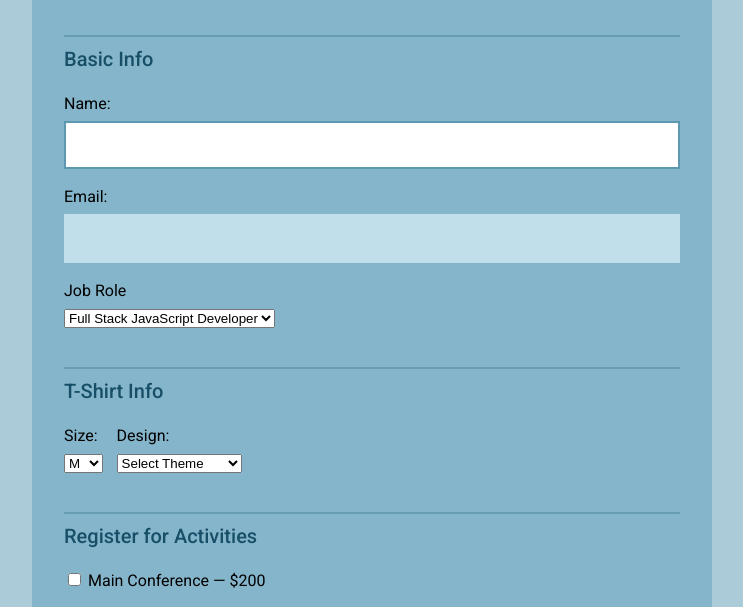
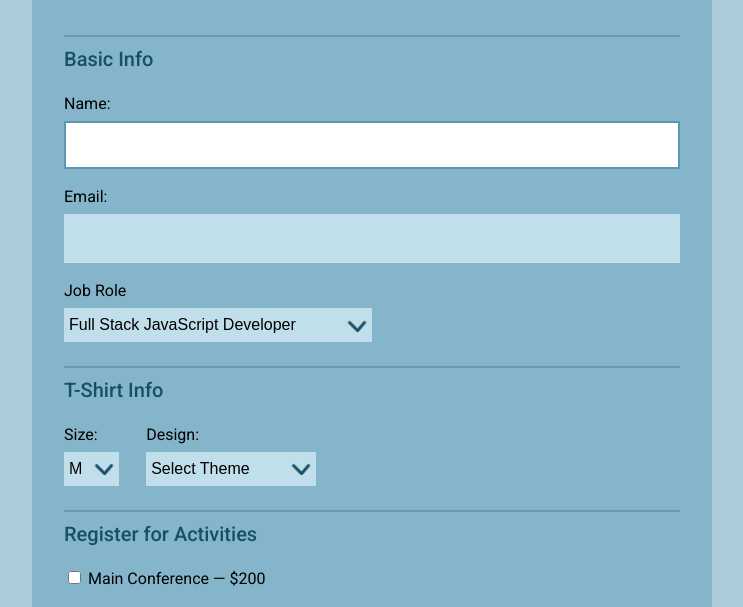
Before and after one commit to ryanosten/interactive-form, a plain HTML site: page index.html in a window 1280 px wide. Shown: the part 191-798 px from the top of the page, without its empty margins (268-1011 px from the left). Drawn offline with nearby package versions, Linux system fonts and the light colour scheme.

Commit message:
styled new select menus and refactored

```diff
--- a/css/style.css
+++ b/css/style.css
@@ -76,6 +76,10 @@ label {
 	margin-bottom: .5em;
 }
 
+label[for="exp-year"]{
+	margin-top: 20px;
+}
+
 input,
 select {
 	margin-bottom: 1.125em;
@@ -112,6 +116,73 @@ button {
 button:hover {
 	background: #184c62;
 }
+
+#other-title {
+	margin-top: 35px;
+}
+
+.styled-select-large select {
+	background: transparent;
+   	width: 308px;
+   	padding: 5px;
+   	font-size: 16px;
+   	line-height: 1;
+   	border: 0;
+   	border-radius: 0;
+   	height: 34px;
+   	-webkit-appearance: none;
+}
+
+.styled-select-large {
+   width: 308px;
+   height: 34px;
+   overflow: hidden;
+   background: url('../images/arrow.png') no-repeat right #c1deeb;
+   border: none;
+   background-size: 30px 15px;
+   }
+
+.styled-select-small select {
+	background: transparent;
+   	width: 55px;
+   	padding: 5px;
+   	font-size: 16px;
+   	line-height: 1;
+   	border: 0;
+   	border-radius: 0;
+   	height: 34px;
+   	-webkit-appearance: none;
+}
+
+.styled-select-small {
+   width: 55px;
+   height: 34px;
+   overflow: hidden;
+   background: url('../images/arrow.png') no-repeat right #c1deeb;
+   border: none;
+   background-size: 30px 15px;
+   }
+
+ .styled-select-medium select {
+	background: transparent;
+   	width: 170px;
+   	padding: 5px;
+   	font-size: 16px;
+   	line-height: 1;
+   	border: 0;
+   	border-radius: 0;
+   	height: 34px;
+   	-webkit-appearance: none;
+}
+
+.styled-select-medium {
+   width: 170px;
+   height: 34px;
+   overflow: hidden;
+   background: url('../images/arrow.png') no-repeat right #c1deeb;
+   border: none;
+   background-size: 30px 15px;
+   }
 
 /* =================================
   Page Styles
--- a/index.html
+++ b/index.html
@@ -27,6 +27,7 @@
         <input type="email" id="mail" name="user_email">
 
         <label for="title">Job Role</label>
+        <div class="styled-select-large">
           <select id="title" name="user_title">
             <option value="full-stack js developer">Full Stack JavaScript Developer</option>
             <option value="front-end developer">Front End Developer</option>
@@ -35,6 +36,7 @@
             <option value="student">Student</option>
             <option value="other">Other</option>
           </select>
+        </div>
         <input type="text" id="other-title" class="is-hidden" name="other-title" placeholder="Your Title">
       </fieldset>
 
@@ -43,6 +45,7 @@
 
         <div>
           <label for="size">Size:</label>
+          <div class="styled-select-small">
             <select id="size" name="user_size">
               <option value="small">S</option>
               <option value="medium" selected>M</option>
@@ -50,18 +53,22 @@
               <option value="extra large">XL</option>
             </select>
           </div>
+        </div>
 
         <div>
           <label for="design">Design:</label>
+            <div class="styled-select-medium">
               <select id="design" name="user_design">
                 <option>Select Theme</option>
                 <option value="js puns">Theme - JS Puns</option>
                 <option value="heart js">Theme - I &#9829; JS</option>
               </select>
             </div>
+        </div>
 
-        <div id="colors-js-puns" class="">
+        <div id="colors-js-puns">
           <label for="color" class="is-hidden">Color:</label>
+          <div class="styled-select-large is-hidden" id="color-styled">
             <select id="color" class="is-hidden">
               <option value="cornflowerblue">Cornflower Blue (JS Puns shirt only)</option>
               <option value="darkslategrey">Dark Slate Grey (JS Puns shirt only)</option>
@@ -70,6 +77,7 @@
               <option value="steelblue">Steel Blue (I &#9829; JS shirt only)</option>
               <option value="dimgrey">Dim Grey (I &#9829; JS shirt only)</option>
             </select>
+          </div>
         </div>
       </fieldset>
 
@@ -88,12 +96,14 @@
         <legend>Payment Info</legend>
 
         <label for="payment">I'm going to pay with:</label>
+        <div class="styled-select-large">
           <select id="payment" name="user_payment">
             <option value="select_method">Select Payment Method</option>
             <option value="credit card">Credit Card</option>
             <option value="paypal">PayPal</option>
             <option value="bitcoin">Bitcoin</option>
           </select>
+        </div>
 
         <div id="credit-card" class="credit-card">
 
@@ -113,6 +123,7 @@
           </div>
 
           <label for="exp-month">Expiration Date:</label>
+          <div class="styled-select-medium">
             <select id="exp-month" name="user_exp-month">
               <option value="1">1 - January</option>
               <option value="2">2 - February</option>
@@ -127,7 +138,9 @@
               <option value="11">11 - November</option>
               <option value="12">12 - December</option>
             </select>
+          </div>
           <label for="exp-year">Expiration Year:</label>
+          <div class="styled-select-medium">
             <select id="exp-year" name="user_exp-year">
               <option value="2016">2016</option>
               <option value="2017">2017</option>
@@ -135,6 +148,7 @@
               <option value="2019">2019</option>
               <option value="2020">2020</option>
             </select>
+          </div>
         </div>
 
         <div>
--- a/js/script.js
+++ b/js/script.js
@@ -75,10 +75,10 @@ $(document).ready(function() {
 
 	$('#design').on("change", function(){
 
-		$('label[for=color], #color, #color option').show();
+		$('label[for=color], #color, #color option, #color-styled').show();
 
 		if($('#design').children().first().is(':selected')){
-			$('label[for=color], #color').hide();
+			$('label[for=color], #color, #color-styled').hide();
 
 		} else if ($('#design option[value="js puns"]').is(':selected')){
 			$('#color').val('cornflowerblue');
@@ -124,14 +124,15 @@ $(document).ready(function() {
 	//PAYMENT OPTIONS
 	//default payment method to credit card
 	//$('#payment option[value="credit card"]').attr('selected', 'selected');
-	$('.credit-card').siblings('div').hide();
+	$('.credit-card').nextAll('div').hide();
 	$('#payment').val('credit card');
 
 	$('#payment').on('change', function(){
 
 		if($('#payment option[value="paypal"]').is(':selected')){
 			$('.credit-card').next().show();
-			$('.credit-card').next().siblings('div').hide();
+			$('.credit-card').hide();
+			$('.credit-card').siblings().last().hide();
 
 		} else if ($('#payment option[value="bitcoin"]').is(':selected')){
 			$('.credit-card').siblings().last().show();
@@ -140,9 +141,10 @@ $(document).ready(function() {
 
 		} else if ($('#payment option[value="credit card"]').is(':selected')){
 			$('.credit-card').show();
-			$('.credit-card').siblings('div').hide();
+			$('.credit-card').nextAll('div').hide();
 		} else {
-			$('#payment').nextAll().hide();
+			$('#credit-card').hide();
+			$('#credit-card').nextAll().hide();
 		}
 	});
 
```
Also changed, not shown: images/arrow.png (added), 1 other file. Lines whose indentation alone changed are shown as unchanged.
